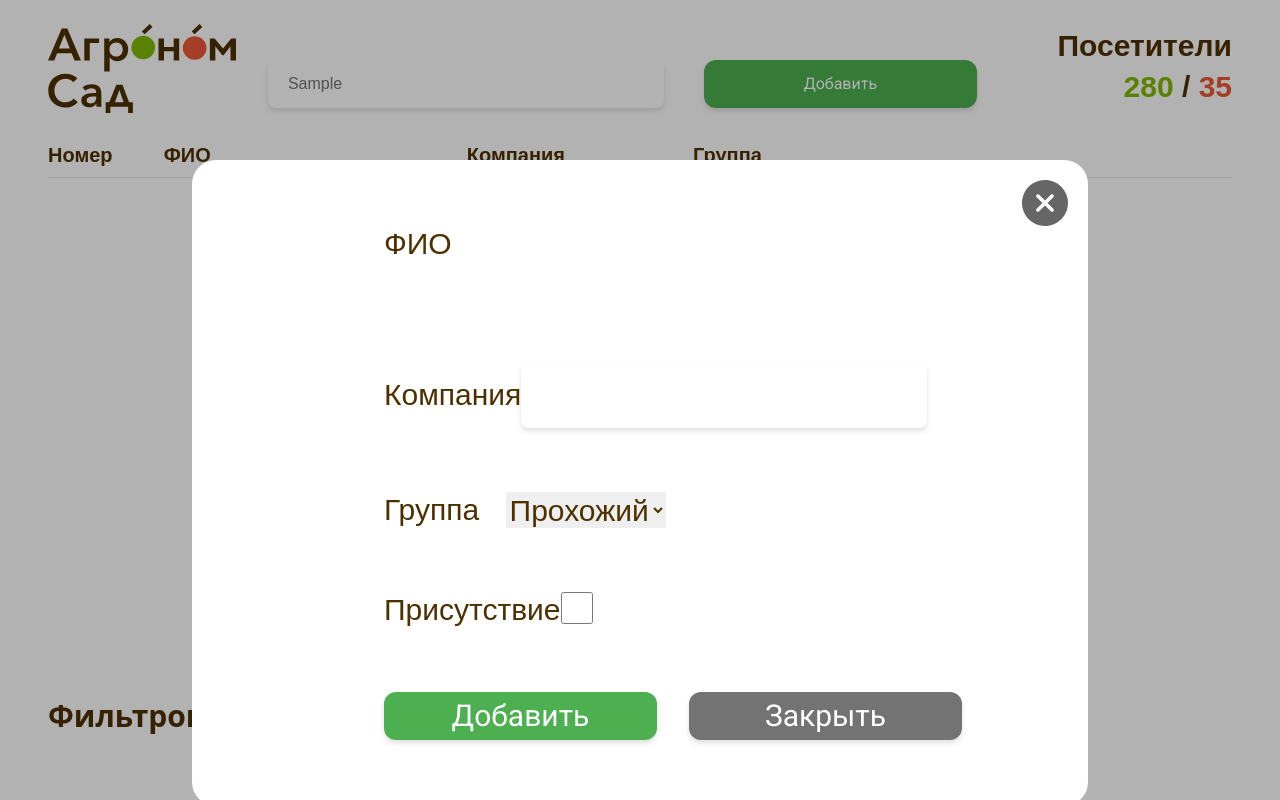
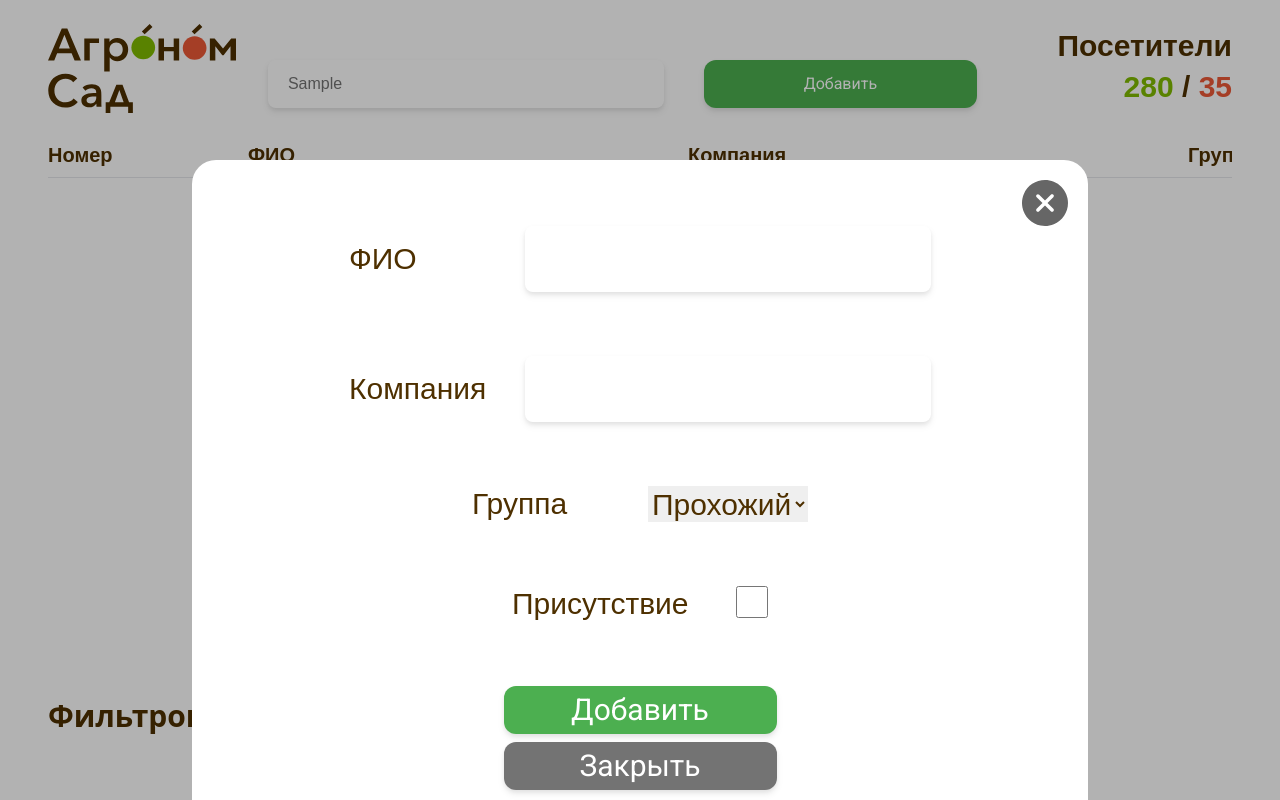
Before and after one commit to NewEra2084/SadoOgorodi, a Next.js app: page / in a window 1280 px wide. Both pictures are taken after typing "Sample" into the empty fields and a click on the button "Добавить". Built offline with nearby package versions, Linux system fonts and the light colour scheme.

Commit message:
Layout v2 + Logic without search filter

```diff
--- a/components/filters.jsx
+++ b/components/filters.jsx
@@ -1,6 +1,9 @@
 import clsx from "clsx";
+import { useState } from "react";
 
 export function Filters({ Present, Missing, Clear, className }) {
+	const [filtered, setFiltered] = useState(false);
+
 	return (
 		<div
 			className={clsx(
@@ -8,13 +11,35 @@ export function Filters({ Present, Missing, Clear, className }) {
 				"flex-wrap absolute flex gap-12 text-2xl bottom-12 left-12 filters"
 			)}
 		>
-			<h2 className={"font-bold text-3xl my-auto filters__title"}>Фильтровать по:</h2>
+			<h2 className={"font-bold text-3xl my-auto filters__title"}>
+				Фильтровать по:
+			</h2>
 			<div className="flex gap-12 flex-wrap filters__variants">
-				<button onClick={() => Present()}>Отсутствующим</button>
-				<button onClick={() => Missing()}>Присутствующим</button>
 				<button
-					className={"rounded-3xl bg-[#C4C4C4] text-white px-2 py-5 filters__variants-without"}
-					onClick={() => Clear()}
+					onClick={() => {
+						Present();
+						setFiltered(true);
+					}}
+				>
+					Присутствующим
+				</button>
+				<button
+					onClick={() => {
+						Missing();
+						setFiltered(true);
+					}}
+				>
+					Отсутствующим
+				</button>
+				<button
+					className={clsx(
+						"rounded-3xl bg-[#C4C4C4] text-white px-2 py-5 filters__variants-without",
+						filtered && "bg-[#4CAF5B]"
+					)}
+					onClick={() => {
+						Clear();
+						setFiltered(false);
+					}}
 				>
 					Без фильтров
 				</button>
--- a/components/header.jsx
+++ b/components/header.jsx
@@ -2,12 +2,12 @@ import Image from "next/image";
 import logo from "../media/logo.svg";
 import clsx from "clsx";
 
-export function Header({ inputText, buttonText, className,setIsOpen }) {
+export function Header({ inputText, buttonText, className, filterNames, setIsOpen }) {
 	return (
-		<header className={clsx(className, "flex pt-6 flex-wrap")}>
+		<header className={clsx(className, "flex pt-6 flex-wrap mb-7")}>
 			<Image src={logo} alt="Агроном сад" className="mr-8 header__logo"/>
       <div className="flex pt-9 gap-10 flex-wrap header__search order-2">
-			<input type="text" placeholder={inputText} className="sans drop-shadow-md rounded-lg text-[#737373] pl-5 py-[15px] min-w-[396px] h-12 header__search__input" />
+			<input type="text" placeholder={inputText} onChange={()=>filterNames('уки')} className="sans drop-shadow-md rounded-lg text-[#737373] pl-5 py-[15px] min-w-[396px] h-12 header__search__input" />
 			<button className="roboto bg-[#4CAF50] text-white rounded-xl drop-shadow-md h-12 px-10 min-w-[273px] header__search__button" onClick={() => setIsOpen(true)}>{buttonText}</button>
       </div>
 			<div className="ml-auto sans text-3xl pt-1 font-bold text-right order-3 header__customers">
--- a/components/list.jsx
+++ b/components/list.jsx
@@ -1,28 +1,29 @@
-export function List({customers}) {
+export function List({ customers }) {
 	return (
-		<div className="pt-7 sans max-w-90vw overflow-x-auto">
+		<div className="sans max-h-[60vh] overflow-x-auto overflow-y-auto list">
 			<div className="flex text-xl text-[#4E3000] font-semibold pr-5">
-				<h5 className="mr-[4vw]">Номер</h5>
-				<h5 className="mr-[20vw]">ФИО</h5>
-				<h5 className="mr-[10vw]">Компания</h5>
-				<h5>Группа</h5>
-				<h5 className="ml-[38vw]">Присутствие</h5>
+				<h5 className="min-w-[200px]">Номер</h5>
+				<h5 className="min-w-[400px] mr-10">ФИО</h5>
+				<h5 className="min-w-[500px]">Компания</h5>
+				<h5 className="min-w-[440px]">Группа</h5>
+				<h5 className="min-w-14 ml-auto">Присутствие</h5>
 			</div>
-			<hr className="h-1 col-[1_/_6] mt-2" />
+			<hr className="h-1 mt-2" />
 			<ul className="text-3xl pr-10">
 				{customers.map((customer, id) => {
-					return <li className="pt-8 flex " key={id}>
-            элемент
-						{/* <h2 className="mr-[6vw]">{index+1}</h2>
-						<h2 className="mr-[4vw] truncate">{customer.name}</h2>
-						<h2 className="mr-[4vw]">{customer.company}</h2>
-						<h2>{customer.role}</h2>
-            {
-              customer.on ?
-              <div className="bg-[#80BB00] rounded-full h-14 w-14 ml-[38vw]"></div> :
-              <div className="bg-[red] rounded-full h-14 w-14 ml-[38vw]"></div>
-            } */}
-					</li>
+					return (
+						<li className="pt-8 flex" key={id}>
+							<h2 className="min-w-[200px] tabular-nums">{id + 1}</h2>
+							<h2 className="min-w-[400px] mr-10">{customer.name}</h2>
+							<h2 className="min-w-[500px]">{customer.company}</h2>
+							<h2 className="min-w-[500px]">{customer.role}</h2>
+							{customer.has ? (
+								<div className="bg-[#80BB00] rounded-full h-14 min-w-14 ml-auto"></div>
+							) : (
+								<div className="bg-[red] rounded-full h-14 min-w-14 ml-auto"></div>
+							)}
+						</li>
+					);
 				})}
 			</ul>
 		</div>
--- a/components/modal.jsx
+++ b/components/modal.jsx
@@ -5,14 +5,14 @@ export function Modal({ isOpen = false, onClose, add, localStorageWrite }) {
 	if (!isOpen) return;
 	return (
 		<div className="fixed inset-0 h-[100vh] bg-black/30 pt-10 pb-10 overflow-y-auto ">
-			<div className="w-[70vw] relative mx-auto mt-[15vh] bg-white rounded-3xl text-[#4E3000] sans text-3xl pl-[15%] py-[66px] overflow-x-auto">
-				<form>
-					<div className="flex justify-between w-[60%] mb-16 flex-wrap">
-						<label htmlFor="name" className="modal__input-title">ФИО</label>
-						<input data-localstorage id="name"></input>
+			<div className="w-[70vw] relative mx-auto mt-[15vh] bg-white rounded-3xl text-[#4E3000] sans text-3xl px-[18vw] py-[66px] overflow-x-auto modal__wrapper">
+				<form className="flex flex-col items-center" name="customerInfo">
+					<div className="flex mb-16 modal__form-input items-center">
+						<label htmlFor="name" className="modal__input-title w-44">ФИО</label>
+						<input className="sans drop-shadow-md rounded-lg text-[#737373] pl-5 py-[15px]" data-localstorage id="name" placeholder="ФИО"></input>
 					</div>
-					<div className="flex w-[40%] mb-16 items-center">
-						<label htmlFor="company" className="modal__input-title">
+					<div className="flex mb-16 items-center modal__form-input">
+						<label htmlFor="company" className="modal__input-title w-44">
 							Компания
 						</label>
 						<input
@@ -21,18 +21,19 @@ export function Modal({ isOpen = false, onClose, add, localStorageWrite }) {
 								"sans drop-shadow-md rounded-lg text-[#737373] pl-5 py-[15px]"
 							}
 							data-localstorage
+							placeholder="Компания"
 						></input>
 					</div>
-					<div className="flex justify-between w-[40%] mb-16">
-						<label htmlFor="group" className="modal__input-title">Группа</label>
+					<div className="flex mb-16 text-left">
+						<label htmlFor="group" className="modal__input-title w-44">Группа</label>
 						<select id="group" data-localstorage>
 							<option>Прохожий</option>
 							<option>Клиент</option>
 							<option>Партнер</option>
 						</select>
 					</div>
-					<div className="flex w-[40%] mb-16">
-						<label htmlFor="checking" className="modal__input-title">Присутствие</label>
+					<div className="flex mb-16">
+						<label htmlFor="checking" className="modal__input-title w-56">Присутствие</label>
 						<input
 							id="checking"
 							type="checkbox"
@@ -40,12 +41,12 @@ export function Modal({ isOpen = false, onClose, add, localStorageWrite }) {
 							className="w-8 h-8"
 						></input>
 					</div>
-					<div className="flex gap-x-8">
+					<div className="flex justify-center gap-x-8 flex-wrap gap-y-2">
 						<UIButton
-							className={"roboto h-12 w-[273px]"}
+							className={"roboto h-12 w-[273px] modal__buttons"}
 							variant={"green"}
 							type={"button"}
-							onSubmit={() => {
+							onClick={() => {
 								localStorageWrite(
 									document.querySelectorAll("[data-localstorage]"),
 									document.querySelector("[data-localstorage]")
@@ -57,7 +58,7 @@ export function Modal({ isOpen = false, onClose, add, localStorageWrite }) {
 						>
 							Добавить
 						</UIButton>
-						<UIButton className={"roboto h-12 w-[273px]"} variant={"gray"}>
+						<UIButton className={"roboto h-12 w-[273px] modal__buttons"} variant={"gray"} onClick={onClose}>
 							Закрыть
 						</UIButton>
 					</div>
--- a/components/ui/ui-Button.jsx
+++ b/components/ui/ui-Button.jsx
@@ -1,6 +1,6 @@
 import clsx from "clsx";
 
-export function UIButton({className, variant, type = "button", onSubmit , children}) {
+export function UIButton({className, variant, type = "button", onSubmit, onClick, children}) {
   const buttonColors = clsx(
     className,
     {
@@ -12,7 +12,8 @@ export function UIButton({className, variant, type = "button", onSubmit , childr
 		<button
 			className={buttonColors}
       type={type}
-      onClick={onSubmit}
+      // onClick={onSubmit}
+      onClick={onClick}
 		>
 			{children}
 		</button>
--- a/pages/index.jsx
+++ b/pages/index.jsx
@@ -1,5 +1,5 @@
 import { Header, List, Modal, Filters } from "../components/exports";
-import { useState } from "react";
+import { useEffect, useState } from "react";
 import { localStorageWrite, localStorageRead } from "../components/logic";
 
 function HomePage() {
@@ -8,9 +8,23 @@ function HomePage() {
 
 	function updateState() {
 		const values = localStorageRead();
-		values.forEach((it) => setCustomers([...customers, it]));
-		console.log(customers);
+		setCustomers(values);
 	}
+	function Present(){
+		setCustomers(localStorageRead().filter(customer => customer.has));
+	}
+	function Missing(){
+		setCustomers(localStorageRead().filter(customer => !customer.has));
+	}
+	function filterNames(string) {
+		setCustomers(localStorageRead().filter(customer => {
+			customer.name.find(`${string}`)
+		}));
+	}
+
+	useEffect(()=>{
+		updateState()
+	},[])
 
 	return (
 		<>
@@ -19,10 +33,11 @@ function HomePage() {
 				buttonText={"Добавить"}
 				className={"px-12 text-[#4E3000]"}
 				setIsOpen={setIsOpen}
+				filterNames={filterNames}
 			/>
 			<main className="px-12 flex flex-col">
 				<List customers={customers} />
-				<Filters className="text-[#4E3000]" />
+				<Filters className="text-[#4E3000]" Present={Present} Missing={Missing} Clear={updateState}/>
 			</main>
 			<Modal
 				isOpen={isOpen}
--- a/styles/styles.css
+++ b/styles/styles.css
@@ -7,6 +7,10 @@
 .roboto{
   font-family: "Roboto";
 }
+form input::placeholder{
+  opacity: 0;
+}
+
 @media screen and (max-width:1208px) {
   .header__search__input{
     min-width: 0;
@@ -14,28 +18,74 @@
   .header__search__button{
     min-width: 0;
   }
+  .filters{
+    gap: 10px;
+  }
 }
 
 @media screen and (max-width:900px){
+  /* header start */
   .header__customers{
     position: absolute;
     right: 10vw;
-    bottom: 16vh;
+    bottom: 125px;
   }
   .header__customers__text{
     display: inline;
     margin: 0 10px 0 0;
   }
+  /* header end */
+
+  .list
+
+  /* modal start*/
+  .modal__input-title{
+    display: none;
+  }
+  form input::placeholder{
+    opacity: 1;
+  }
+  /* modal end*/
 }
+
 @media screen and (max-width:720px){
+  /* header start */
   .header__customers{
     position: absolute;
     right: 10vw;
     top: 3vh;
+    height: 100px;
   }
   .header__customers__text{
     display: block;
   }
+  /* header end */
+
+  /* filters start */
+  .filters__variants{
+    gap: 10px;
+  }
+  /* filters end */
+
+  /* list start */
+  .list{
+    max-height: 45vh;
+    font-size: 20px;
+  }
+  /* list end */
+
+  /* modal start*/
+  .modal__buttons{
+    width: 150px;
+  }
+  .modal__form-input{
+    max-width: 200px;
+    margin-bottom: 20px;
+  }
+  .modal__form-input > input{
+    width: 200px;
+  }
+  /* modal end*/
 }
 
 @media screen and (max-width:505px) {
@@ -52,6 +102,7 @@
   }
   .header__search{
     gap: 10px;
+    padding-top: 0px;
   }
   .header__customers__text{
     display: none !important;
@@ -64,7 +115,6 @@
 
   /* filters start */
   .filters{
-    gap: 10px;
     font-size: 20px;
     right: 48px;
     justify-content: center;
@@ -83,7 +133,7 @@
   /* header start */
   .header__search{
     font-size: 10px;
-    gap: 5px
+    gap: 5px;
   }
   .header__customers{
     font-size: initial;
@@ -104,11 +154,15 @@
   /* filters end */
 
   /* modal start*/
-  .modal__input-title{
-    display: none;
+  .modal__wrapper{
+    padding: 80px 10px 40px 10px;
+    margin-top: 5vh;
+    font-size: 20px;
   }
-  #name{
-
+  .modal__wrapper > form {
+    display: flex;
+    flex-direction: column;
+    align-items: center;
   }
   /* modal end*/
 }
```
